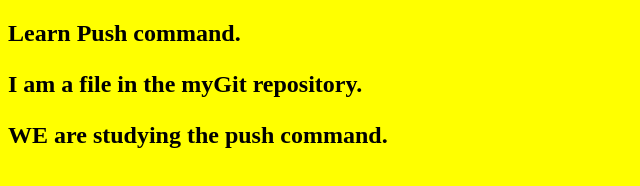
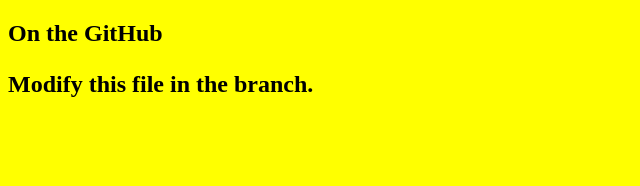
Before and after one commit to ahhughesdallas/ahd-repo, a plain HTML site: page index.html in a window 1280 px wide. Shown: the whole page, without its empty margins (0-640 px from the left). Drawn offline with Linux system fonts and the light colour scheme.

Commit message:
Some changes for the new branch
We want to distinguish this for the new github branch.

```diff
--- a/index.html
+++ b/index.html
@@ -2,11 +2,9 @@
 <html>
 <head>
 <link rel="stylesheet" href="bgcolor.css">
-<title>Hello GIT!</title>
 </head>
 <body>
-<h2>Learn Push command.<h2>
-<p>I am a file in the myGit repository.</p>
-<p>WE are studying the push command.</p>
+<h2>On the GitHub <h2>
+<p>Modify this file in the branch.</p>
 </body>
 </html>
```
